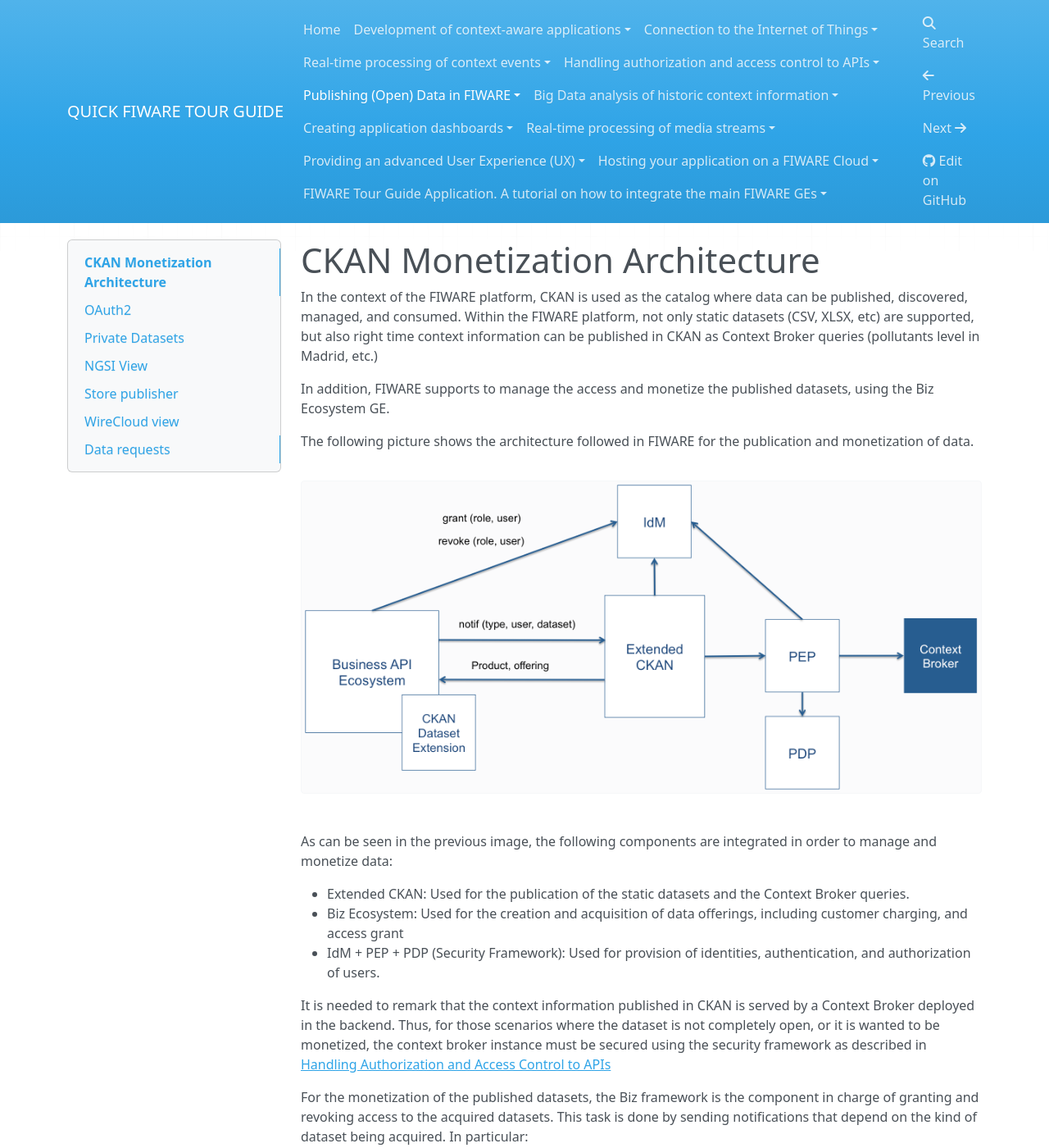
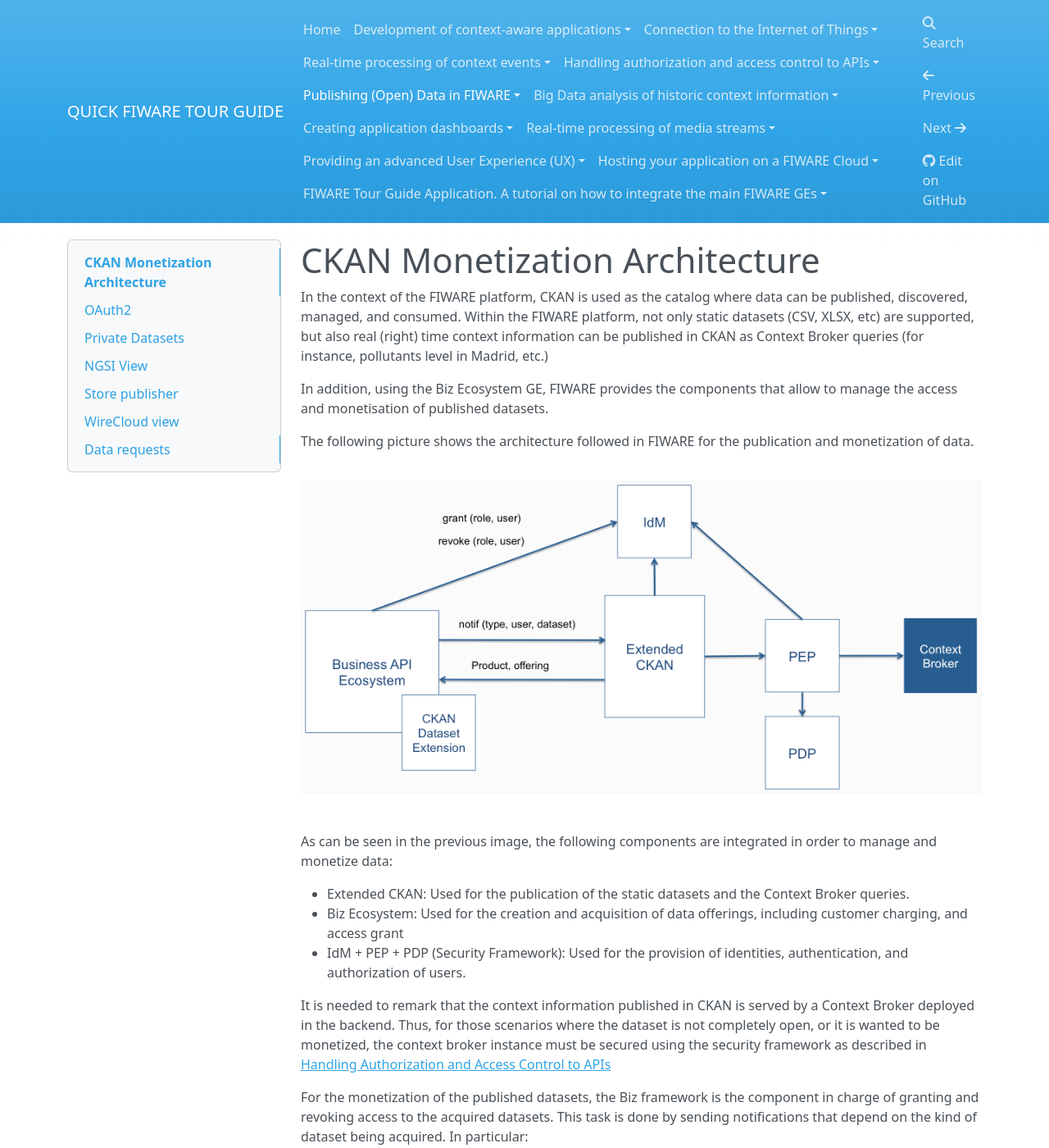
Before and after one commit to FIWARE-Ops/docs.TourGuide, an MkDocs documentation site: the page built from doc/publishing-open-data-in-fiware/fiware-extended-ckan.md, in a window 1280 px wide and 1400 px high. Shown: the whole window at 82% size. Built offline with MkDocs 1.6.1, drawn with Linux system fonts in a browser that asks for light colours; nearby versions of some CDN libraries; comment, search, counter and statistics services are not loaded; old or Windows-style settings are respelled for this version of MkDocs; some of the changed text lies outside the part shown.

Commit message:
Fix PR comments

```diff
--- a/doc/publishing-open-data-in-fiware/fiware-extended-ckan.md
+++ b/doc/publishing-open-data-in-fiware/fiware-extended-ckan.md
@@ -3,11 +3,11 @@
 In the context of the FIWARE platform, CKAN is used as the catalog where
 data can be published, discovered, managed, and consumed. Within the FIWARE
 platform, not only static datasets (CSV, XLSX, etc) are supported, but also
-right time context information can be published in CKAN as Context Broker
-queries (pollutants level in Madrid, etc.)
+real (right) time context information can be published in CKAN as Context Broker
+queries (for instance, pollutants level in Madrid, etc.)
 
-In addition, FIWARE supports to manage the access and monetize the published
-datasets, using the Biz Ecosystem GE.
+In addition, using the Biz Ecosystem GE, FIWARE provides the components
+that allow to manage the access and monetisation of published datasets.
 
 The following picture shows the architecture followed in FIWARE for the
 publication and monetization of data.
@@ -21,7 +21,7 @@ integrated in order to manage and monetize data:
 the Context Broker queries.
 - Biz Ecosystem: Used for the creation and acquisition of data offerings,
 including customer charging, and access grant
-- IdM + PEP + PDP (Security Framework): Used for provision of identities,
+- IdM + PEP + PDP (Security Framework): Used for the provision of identities,
 authentication, and authorization of users.
 
 It is needed to remark that the context information published in CKAN is
@@ -76,8 +76,8 @@ This extension is available in [GitHub](https://github.com/conwetlab/ckanext-pri
 
 ## NGSI View
 
-This CKAN extension provides the ability to generate right-time resources
-provided by a Context broker, offering the means for registering a
+This CKAN extension provides the ability to generate real time (or right time)
+resources provided by a Context broker, offering the means for registering a
 query as a dataset resource.
 
 This extension defines the NGSI format and provides a basic view for
```
Also changed, not shown: other parts of doc/publishing-open-data-in-fiware/fiware-extended-ckan.md (+1 -1 lines), doc/publishing-open-data-in-fiware/how-to-publish-open-datasets-in-ckan-2.md (+1 -1 lines).
